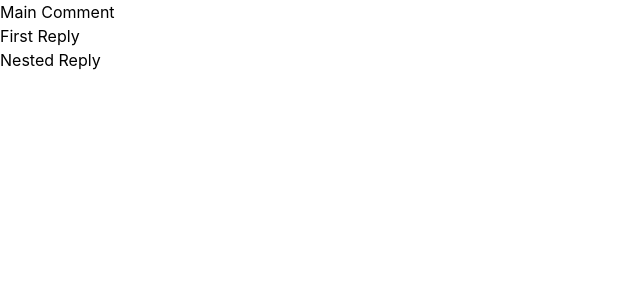
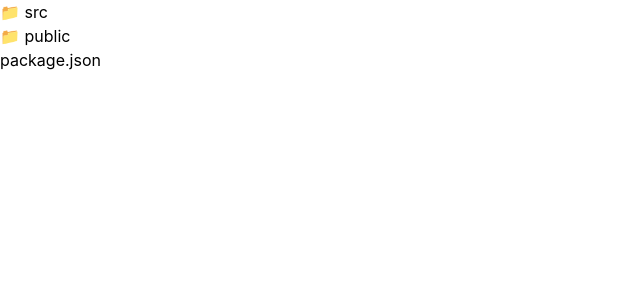
Before and after one commit to Bantony14/React-Component, a React (Vite) app in the folder Components/: page / in a window 1280 px wide. Shown: the top 300 px of the page, without its empty margins (0-640 px from the left). Built offline with nearby package versions, Linux system fonts and the light colour scheme.

Commit message:
feat: add recursive folder explorer

```diff
--- a/Components/src/App.jsx
+++ b/Components/src/App.jsx
@@ -14,9 +14,10 @@ import DataTables from "./DataTables.tsx";
 import StarRating from "./StarRating.tsx";
 import { DragAndDrop, DragState } from "./DragAndDrop.tsx";
 import NestedComment from "./NestedComments.tsx";
+import FolderExplore from "./FolderExplore.tsx";
 
 function App() {
-  return <NestedComment />;
+  return <FolderExplore />;
 }
 
 export default App;
--- /dev/null
+++ b/Components/src/FolderExplore.tsx
@@ -0,0 +1,91 @@
+import { useState } from "react";
+
+export default function FolderExplore() {
+  const files = [
+    {
+      id: "folder-1",
+      name: "src",
+      type: "folder",
+      children: [
+        {
+          id: "folder-2",
+          name: "components",
+          type: "folder",
+          children: [
+            {
+              id: "file-1",
+              name: "Button.jsx",
+              type: "file",
+            },
+            {
+              id: "file-2",
+              name: "Navbar.jsx",
+              type: "file",
+            },
+          ],
+        },
+        {
+          id: "file-3",
+          name: "App.jsx",
+          type: "file",
+        },
+      ],
+    },
+
+    {
+      id: "folder-3",
+      name: "public",
+      type: "folder",
+      children: [
+        {
+          id: "file-4",
+          name: "logo.png",
+          type: "file",
+        },
+      ],
+    },
+
+    {
+      id: "file-5",
+      name: "package.json",
+      type: "file",
+    },
+  ];
+  return (
+    <>
+      {files.map((item) => (
+        <Folder item={item} />
+      ))}
+    </>
+  );
+}
+
+interface FileItem {
+  id: string;
+  name: string;
+  type: "file" | "folder";
+  children?: FileItem[];
+}
+
+function Folder({ item }: { item: FileItem }) {
+  const [open, setOpen] = useState(false);
+
+  if (item.type === "file") {
+    return <div>{item.name}</div>;
+  }
+  return (
+    <>
+      <div onClick={() => setOpen((prev) => !prev)}>
+        {open ? "📂" : "📁"} {item.name}
+      </div>
+
+      {open && (
+        <div className="ml-5">
+          {item.children?.map((child) => (
+            <Folder key={child.id} item={child} />
+          ))}
+        </div>
+      )}
+    </>
+  );
+}
```
